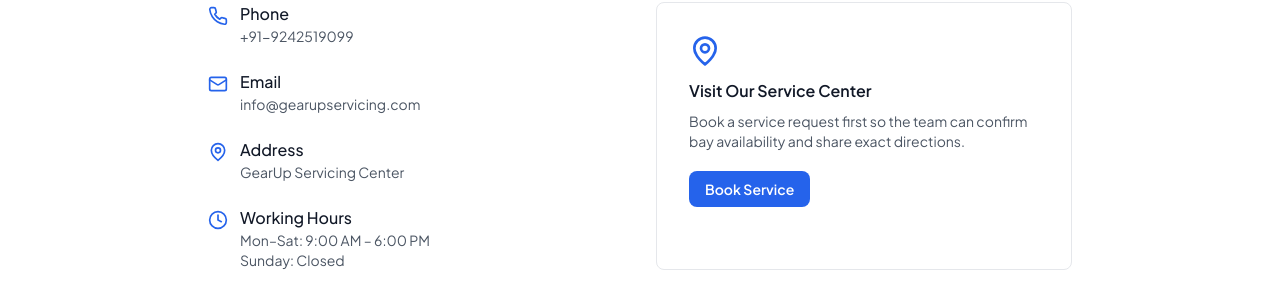
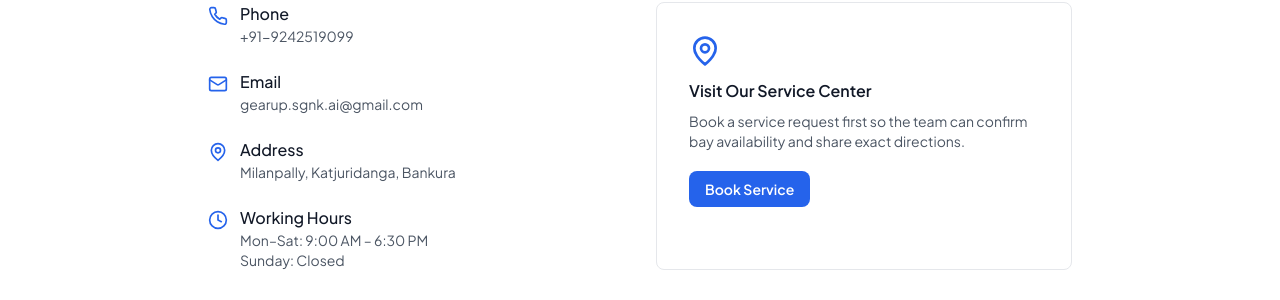
Before and after one commit to souvikmusib/gearup, a Next.js app in the folder apps/web/: page /contact in a window 1280 px wide. Shown: the part 201-501 px from the top of the page. Built offline with nearby package versions, Linux system fonts and the light colour scheme.

Commit message:
fix: update contact page with real business details — Bankura address, email, hours

```diff
--- a/apps/web/src/app/(public)/contact/page.tsx
+++ b/apps/web/src/app/(public)/contact/page.tsx
@@ -14,15 +14,15 @@
           </div>
           <div className="flex items-start gap-3">
             <Mail className="mt-1 text-blue-600" size={20} />
-            <div><p className="font-medium text-gray-900 dark:text-white">Email</p><p className="text-sm text-gray-600 dark:text-gray-400">info@gearupservicing.com</p></div>
+            <div><p className="font-medium text-gray-900 dark:text-white">Email</p><p className="text-sm text-gray-600 dark:text-gray-400">gearup.sgnk.ai@gmail.com</p></div>
           </div>
           <div className="flex items-start gap-3">
             <MapPin className="mt-1 text-blue-600" size={20} />
-            <div><p className="font-medium text-gray-900 dark:text-white">Address</p><p className="text-sm text-gray-600 dark:text-gray-400">GearUp Servicing Center</p></div>
+            <div><p className="font-medium text-gray-900 dark:text-white">Address</p><p className="text-sm text-gray-600 dark:text-gray-400">Milanpally, Katjuridanga, Bankura</p></div>
           </div>
           <div className="flex items-start gap-3">
             <Clock className="mt-1 text-blue-600" size={20} />
-            <div><p className="font-medium text-gray-900 dark:text-white">Working Hours</p><p className="text-sm text-gray-600 dark:text-gray-400">Mon–Sat: 9:00 AM – 6:00 PM</p><p className="text-sm text-gray-600 dark:text-gray-400">Sunday: Closed</p></div>
+            <div><p className="font-medium text-gray-900 dark:text-white">Working Hours</p><p className="text-sm text-gray-600 dark:text-gray-400">Mon–Sat: 9:00 AM – 6:30 PM</p><p className="text-sm text-gray-600 dark:text-gray-400">Sunday: Closed</p></div>
           </div>
         </div>
 
```
